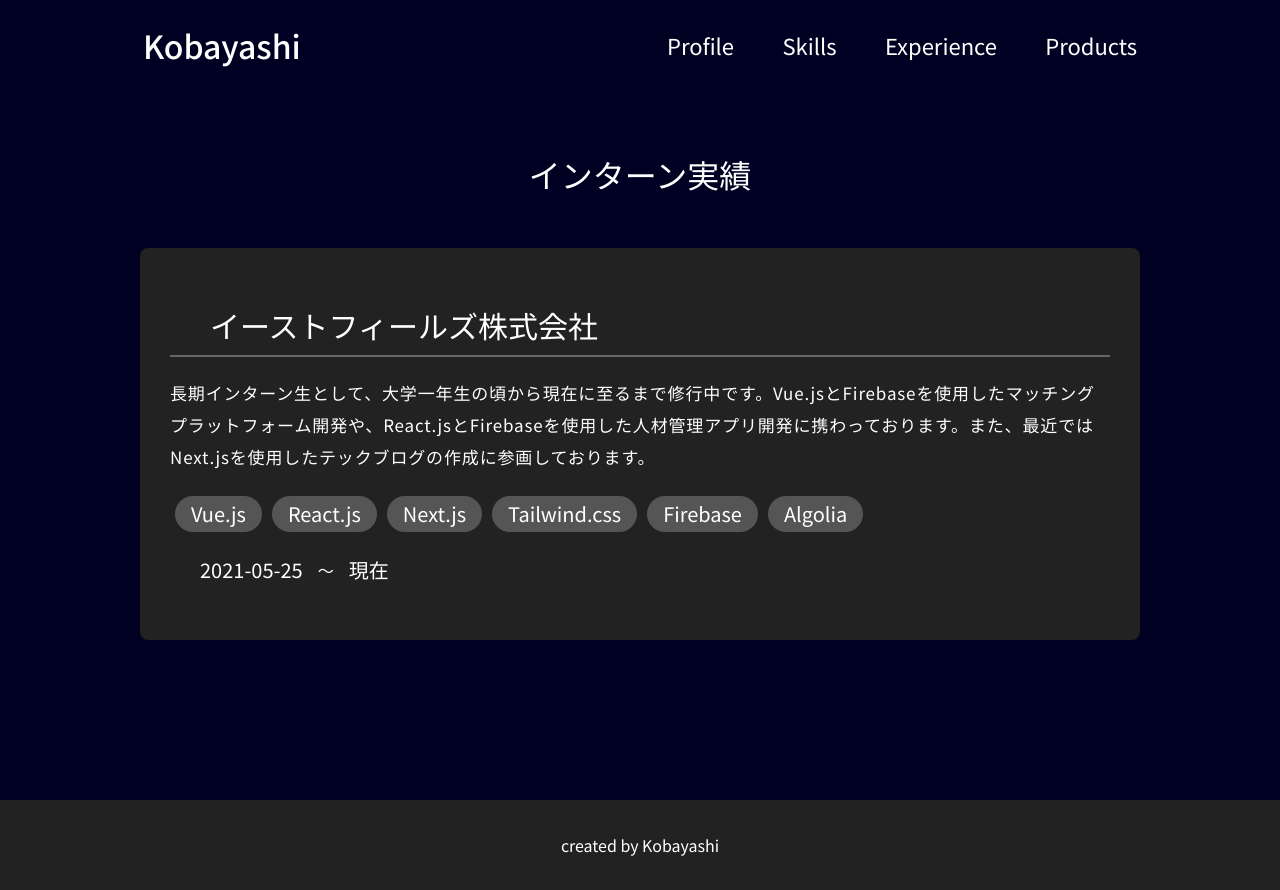
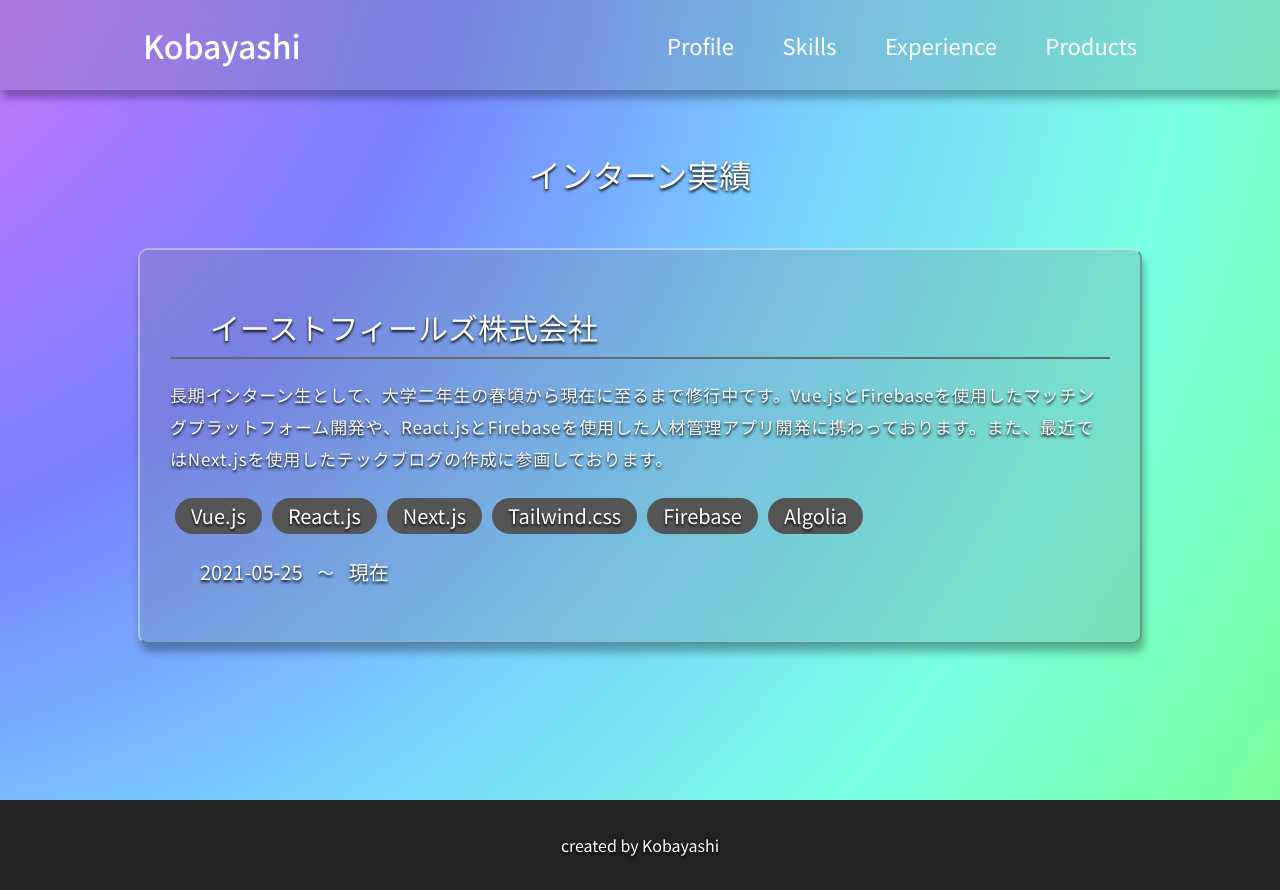
Before and after one commit to Kdaito/my-page, a Next.js app: page /experience in a window 1280 px wide. Built offline with nearby package versions, Linux system fonts and the light colour scheme.

Commit message:
ページ全体にグラスモーフィズムを採用

```diff
--- a/components/Footer/index.tsx
+++ b/components/Footer/index.tsx
@@ -1,5 +1,5 @@
 const Footer: React.VFC = () => (
-  <div className="w-full h-[90px] bg-background-footer flex items-center justify-center">
+  <div className="w-full h-[90px] bg-background-footer flex items-center justify-center relative z-10">
     <p>created by Kobayashi</p>
   </div>
 );
--- /dev/null
+++ b/components/GlassCard/index.tsx
@@ -0,0 +1,14 @@
+import { DetailedHTMLProps, HTMLAttributes } from "react";
+
+type Props = {
+  className: string;
+  children: React.ReactNode;
+};
+
+const GlassCard: React.VFC<Props> = ({ children, className }) => (
+  <div className="rounded-[10px] backdrop-blur-md bg-[#738287]/[.25] shadow-[2px_8px_8px_rgba(0,0,0,0.3)] border-[2px] border-[#fff]/[.4] border-b-[#282828]/[.35] border-r-[#282828]/[.35]">
+    <div className={className}>{children}</div>
+  </div>
+);
+
+export default GlassCard;
--- a/components/Header/index.tsx
+++ b/components/Header/index.tsx
@@ -47,7 +47,7 @@ const Header: React.VFC = () => {
 
   return (
     <>
-      <div className="fixed z-[9999] bg-background-header w-full h-[90px]">
+      <div className="fixed z-[9999] backdrop-blur-md bg-[#738287]/[.25] shadow-[2px_8px_8px_rgba(0,0,0,0.3)] w-full h-[90px]">
         <div className="h-full w-[80%] max-w-[1280px] mx-auto flex items-center justify-between">
           <button className="px-[15px] py-[5px]">
             <h1 className="text-[32px] font-medium">Kobayashi</h1>
@@ -71,7 +71,7 @@ const Header: React.VFC = () => {
       <div
         className={`z-[999] fixed left-0 w-full h-screen ${drawerScale} origin-center duration-500`}
       >
-        <div className="bg-drawer w-full h-[500px] flex items-center justify-between flex-col py-[50px]">
+        <div className="backdrop-blur-md bg-[#738287]/[.25] shadow-[2px_8px_8px_rgba(0,0,0,0.3)] w-full h-[500px] flex items-center justify-between flex-col py-[50px]">
           <button
             className="text-[32px] w-full py-[20px]"
             onClick={() => onClickDrawer("/")}
@@ -98,7 +98,7 @@ const Header: React.VFC = () => {
           </button>
         </div>
         <button
-          className="w-full h-full bg-[#000]/[.4]"
+          className="w-full h-full bg-[#000]/[.4] backdrop-blur-md"
           onClick={() => onCloseDrawer()}
         />
       </div>
--- a/data/index.ts
+++ b/data/index.ts
@@ -37,7 +37,7 @@ export const products: Products = [
     title: "Hiroto-Blog",
     tags: ["TypeScript", "Next.js", "MDX", "Tailwind.css"],
     discription:
-      "JavaScriptのフレームワークであるNext.jsを使用して、自分のテックブログを作成しました。見た目はTailwind.cssを使用してテックブラグらしからぬ柔らかい見た目にしてみました。",
+      "JavaScriptのフレームワークであるNext.jsを使用して、自分のテックブログを作成しました。見た目はTailwind.cssを使用してテックブログらしからぬ柔らかい見た目にしてみました。",
     imageSrc: "/products/hiroto-blog.jpeg",
     url: "https://my-blog-rho-blue.vercel.app/",
     githubUrl: "https://github.com/Kdaito/my-page",
--- a/pages/_app.tsx
+++ b/pages/_app.tsx
@@ -2,10 +2,18 @@ import "../styles/globals.css";
 import type { AppProps } from "next/app";
 import Header from "../components/Header";
 import Footer from "../components/Footer";
+import Image from "next/image";
 
 function MyApp({ Component, pageProps }: AppProps) {
   return (
     <>
+      <div
+        className="fixed top-0 left-0 h-[100vh] w-full bg-[#fff]"
+        style={{
+          background:
+            "radial-gradient(circle at -20% -20%, #ff77f6, #bb77ff, #7881ff, #78ceff, #79ffe4, #79ff98)",
+        }}
+      />
       <Header />
       <div className="min-h-[100%]">
         <Component {...pageProps} />
--- a/pages/experience.tsx
+++ b/pages/experience.tsx
@@ -1,3 +1,4 @@
+import GlassCard from "../components/GlassCard";
 import TagChip from "../components/TagChip";
 
 type ExperienceCardProps = {
@@ -15,7 +16,7 @@ const ExperienceCard: React.VFC<ExperienceCardProps> = ({
   endDate,
 }) => {
   return (
-    <div className="w-[350px] md:w-[600px] lg:w-[1000px] bg-card rounded-lg py-[30px] px-[20px] lg:py-[55px] lg:px-[30px]">
+    <GlassCard className="w-[350px] md:w-[600px] lg:w-[1000px] py-[30px] px-[20px] lg:py-[55px] lg:px-[30px]">
       <p className="text-center md:text-left md:pl-[40px] text-[20px] md:text-[30px] border-b-[2px] border-border pb-[7px]">
         {companyName}
       </p>
@@ -34,7 +35,7 @@ const ExperienceCard: React.VFC<ExperienceCardProps> = ({
         <p className="mx-[15px]">〜</p>
         <p className="md:text-[20px]">{endDate || "現在"}</p>
       </div>
-    </div>
+    </GlassCard>
   );
 };
 
@@ -42,14 +43,21 @@ const Experience: React.VFC = () => {
   return (
     <div className="pt-[90px] min-h-[100vh]">
       <div className="pt-[20px] lg:pb-[100px]">
-        <p className="text-center text-[22px] md:text-[32px] py-[20px] md:pt-[40px]">
+        <p className="text-center text-[22px] md:text-[32px] py-[20px] md:pt-[40px] relative z-10">
           インターン実績
         </p>
         <div className="flex items-center justify-center flex-col py-[30px]">
           <ExperienceCard
             companyName="イーストフィールズ株式会社"
-            tags={["Vue.js", "React.js", "Next.js", "Tailwind.css", "Firebase", "Algolia"]}
-            discription="長期インターン生として、大学一年生の頃から現在に至るまで修行中です。Vue.jsとFirebaseを使用したマッチングプラットフォーム開発や、React.jsとFirebaseを使用した人材管理アプリ開発に携わっております。また、最近ではNext.jsを使用したテックブログの作成に参画しております。"
+            tags={[
+              "Vue.js",
+              "React.js",
+              "Next.js",
+              "Tailwind.css",
+              "Firebase",
+              "Algolia",
+            ]}
+            discription="長期インターン生として、大学二年生の春頃から現在に至るまで修行中です。Vue.jsとFirebaseを使用したマッチングプラットフォーム開発や、React.jsとFirebaseを使用した人材管理アプリ開発に携わっております。また、最近ではNext.jsを使用したテックブログの作成に参画しております。"
             startDate="2021-05-25"
             endDate={null}
           />
--- a/pages/index.tsx
+++ b/pages/index.tsx
@@ -1,5 +1,6 @@
 // import type { NextPage } from "next";
 import Image from "next/image";
+import GlassCard from "../components/GlassCard";
 import { histories } from "../data";
 // import { client } from "../lib/client";
 // import { formatDate } from "../lib/date";
@@ -66,7 +67,7 @@ const Home: React.VFC<Props> = ({ historyDatas }) => {
       </div>
       <div className="mt-[50px] pb-[90px]">
         <div className="w-full h-full flex items-center justify-center">
-          <div className="w-[350px] md:w-[700px] lg:w-[1000px] bg-card rounded-lg flex items-center justify-center flex-col py-[50px] md:px-[70px] lg:px-[150px]">
+          <GlassCard className="w-[350px] md:w-[700px] lg:w-[1000px] flex items-center justify-center flex-col py-[50px] md:px-[70px] lg:px-[150px]">
             <h2 className="text-[32px]">Profile</h2>
             <div className="flex items-center justify-between flex-col md:flex-row text-center">
               <div className="py-[30px]">
@@ -88,10 +89,10 @@ const Home: React.VFC<Props> = ({ historyDatas }) => {
                 </p>
               </div>
             </div>
-          </div>
+          </GlassCard>
         </div>
         <div className="w-full h-full flex items-center justify-center mt-[40px]">
-          <div className="w-[350px] md:w-[700px] lg:w-[1000px] bg-card rounded-lg flex items-center justify-center flex-col py-[50px] md:px-[20px] lg:px-[150px]">
+          <GlassCard className="w-[350px] md:w-[700px] lg:w-[1000px] flex items-center justify-center flex-col py-[50px] md:px-[20px] lg:px-[150px]">
             <h2 className="text-[32px]">History</h2>
             <dl className="px-[30px] w-full">
               {historyDatas.map((date) => (
@@ -104,7 +105,7 @@ const Home: React.VFC<Props> = ({ historyDatas }) => {
                 </div>
               ))}
             </dl>
-          </div>
+          </GlassCard>
         </div>
       </div>
     </>
--- a/pages/products.tsx
+++ b/pages/products.tsx
@@ -4,6 +4,7 @@ import { IoDesktopSharp } from "react-icons/io5";
 import { BsGithub } from "react-icons/bs";
 import { useCallback } from "react";
 import { products } from "../data";
+import GlassCard from "../components/GlassCard";
 
 type ExperienceCardProps = {
   title: string;
@@ -27,7 +28,7 @@ const ExperienceCard: React.VFC<ExperienceCardProps> = ({
   );
 
   return (
-    <div className="w-[350px] md:w-[600px] lg:w-[1000px] bg-card rounded-lg mb-[60px] py-[30px] px-[20px] lg:py-[55px] lg:px-[50px] pb-[60px]">
+    <GlassCard className="w-[350px] md:w-[600px] lg:w-[1000px] py-[30px] px-[20px] lg:py-[55px] lg:px-[50px] pb-[60px]">
       <div className="flex items-center justify-center flex-col lg:flex-row">
         <div>
           <div className="relative w-[250px] h-[250px] mb-[20px]">
@@ -63,7 +64,7 @@ const ExperienceCard: React.VFC<ExperienceCardProps> = ({
           </div>
         </div>
       </div>
-    </div>
+    </GlassCard>
   );
 };
 
@@ -71,10 +72,10 @@ const Experience: React.VFC = () => {
   return (
     <div className="py-[90px] min-h-[100vh]">
       <div className="pt-[20px] lg:pb-[100px]">
-        <p className="text-center text-[22px] md:text-[32px] py-[20px] md:pt-[40px]">
+        <p className="text-center text-[22px] md:text-[32px] py-[20px] md:pt-[40px] relative z-10">
           ポートフォリオ
         </p>
-        <div className="flex items-center justify-center flex-col py-[30px]">
+        <div className="flex items-center justify-center gap-[100px] flex-col py-[30px]">
           {products.map((product) => (
             <div key={product.title}>
               <ExperienceCard
--- a/styles/globals.css
+++ b/styles/globals.css
@@ -1,17 +1,19 @@
-@import url('https://fonts.googleapis.com/css2?family=Noto+Sans+JP:wght@300;400;500;700&display=swap');
+@import url("https://fonts.googleapis.com/css2?family=Noto+Sans+JP:wght@300;400;500;700&display=swap");
 @tailwind base;
 @tailwind components;
 @tailwind utilities;
 
-
-html,
+html {
+  background-color: #78ceff;
+}
 body {
   padding: 0;
   margin: 0;
-  font-family: 'Noto Sans JP', -apple-system, BlinkMacSystemFont, Segoe UI, Roboto, Oxygen,
-    Ubuntu, Cantarell, Fira Sans, Droid Sans, Helvetica Neue, sans-serif;
+  font-family: "Noto Sans JP", -apple-system, BlinkMacSystemFont, Segoe UI,
+    Roboto, Oxygen, Ubuntu, Cantarell, Fira Sans, Droid Sans, Helvetica Neue,
+    sans-serif;
   color: theme("colors.text");
-  background-color: theme("colors.background-main");
+  text-shadow: 0px 2px 3px #000;
 }
 
 a {
--- a/tailwind.config.js
+++ b/tailwind.config.js
@@ -12,7 +12,7 @@ module.exports = {
       "point-main": "#00ff00",
       "card": "#222",
       "chip" : "#555",
-      "humberger" : "#222",
+      "humberger" : "#fff",
       "drawer": "#222",
       "skillCard": "transparent",
       "text": "#fff",
```
Also changed, not shown: pages/skills.tsx (+62 -19 lines).
